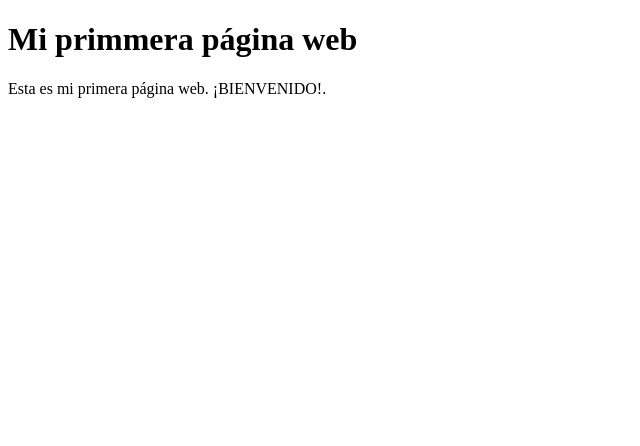
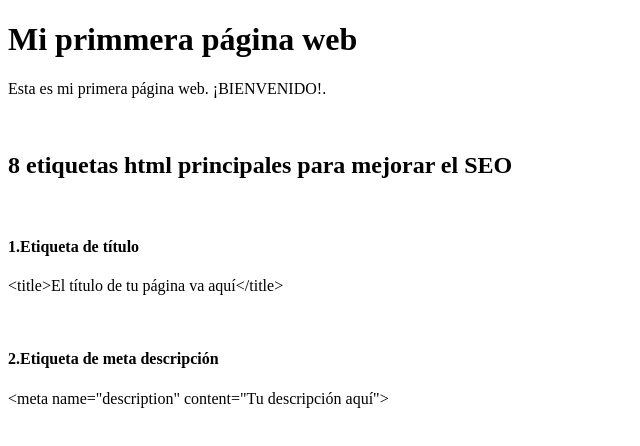
Before and after one commit to pilarlinareszapata/piedrasMagicas, a plain HTML site: page index.html in a window 1280 px wide. Shown: the whole page, without its empty margins (0-640 px from the left). Drawn offline with Linux system fonts and the light colour scheme.

Commit message:
Update index.html

```diff
--- a/index.html
+++ b/index.html
@@ -4,10 +4,21 @@
     <meta charset="UTF-8">
     <meta http-equiv="X-UA-Compatible" content="IE=edge">
     <meta name="viewport" content="width=device-width, initial-scale=1.0">
+    <meta name="description" content="Esta es mi primera página web dedicada hecha para realizar pruebas">
     <title>Mi primera página web</title>
 </head>
 <body>
   <h1>Mi primmera página web</h1>
-      <p> Esta es mi primera página web. ¡BIENVENIDO!.</p>
+  <p> Esta es mi primera página web. ¡BIENVENIDO!.</p>
+  <br>
+    <h2> 8 etiquetas html principales para mejorar el SEO</h2>
+    <br>
+    <h4>1.Etiqueta de título</h4>
+    <p>&lt;title&gt;El título de tu página va aquí&lt;/title&gt;</p>
+    <br>
+    <h4>2.Etiqueta de meta descripción</h4>
+    <p>&lt;meta name="description" content="Tu descripción aquí"&gt;</p>
+    <br>
+
 </body>
 </html>
```
